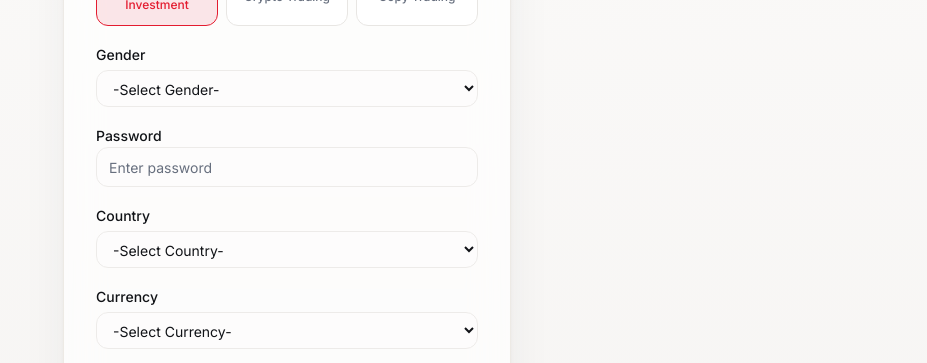
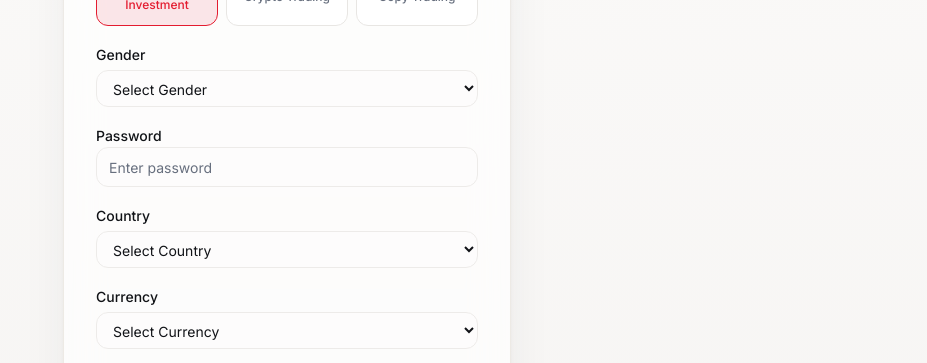
Before and after one commit to aigbokhaevboernest/texlaequity, a React (Vite) app: page /signup in a window 1280 px wide. Shown: the part 589-952 px from the top of the page, without its empty margins (353-1280 px from the left). Built offline with nearby package versions, Linux system fonts and the light colour scheme; the HTML template or start-up script is replaced by a standard one.

Commit message:
Changes
Co-authored-by: jameshilterson <279261390+jameshilterson@users.noreply.github.com>

```diff
--- a/src/pages/Signup.tsx
+++ b/src/pages/Signup.tsx
@@ -10,9 +10,9 @@ import { Zap, Loader2 } from "lucide-react";
 import { useAuth } from "@/hooks/useAuth";
 import { CURRENCIES, COUNTRIES } from "@/lib/locations";
 
-const countries = ["-Select Country-", ...COUNTRIES];
-const currencies = [{ code: "-Select Currency-", name: "Select", symbol: "" }, ...CURRENCIES];
-const genders = ["-Select Gender-", "Male", "Female", "Non-binary", "Prefer not to say"];
+const countries = COUNTRIES;
+const currencies = CURRENCIES;
+const genders = ["Male", "Female", "Non-binary", "Prefer not to say"];
 
 const schema = z.object({
   full_name: z.string().trim().min(2, "Min 2 characters").max(100),
@@ -44,9 +44,9 @@ const Signup = () => {
     email: "",
     password: "",
     phone: "",
-    gender: "-Select Gender-",
-    country: "-Select Country-",
-    currency: "-Select Currency-",
+    gender: "",
+    country: "",
+    currency: "",
   });
 
   useEffect(() => {
@@ -206,6 +206,7 @@ const Signup = () => {
                 value={form.gender}
                 onChange={(e) => setForm({ ...form, gender: e.target.value })}
               >
+                <option value="" disabled hidden>Select Gender</option>
                 {genders.map((g) => (
                   <option key={g} value={g}>{g}</option>
                 ))}
@@ -231,6 +232,7 @@ const Signup = () => {
                 value={form.country}
                 onChange={(e) => setForm({ ...form, country: e.target.value })}
               >
+                <option value="" disabled hidden>Select Country</option>
                 {countries.map((c) => (
                   <option key={c} value={c}>{c}</option>
                 ))}
@@ -245,6 +247,7 @@ const Signup = () => {
                 value={form.currency}
                 onChange={(e) => setForm({ ...form, currency: e.target.value })}
               >
+                <option value="" disabled hidden>Select Currency</option>
                 {currencies.map((c) => (
                   <option key={c.code} value={c.code}>
                     {c.symbol ? `${c.code} — ${c.name} (${c.symbol})` : c.code}
```
